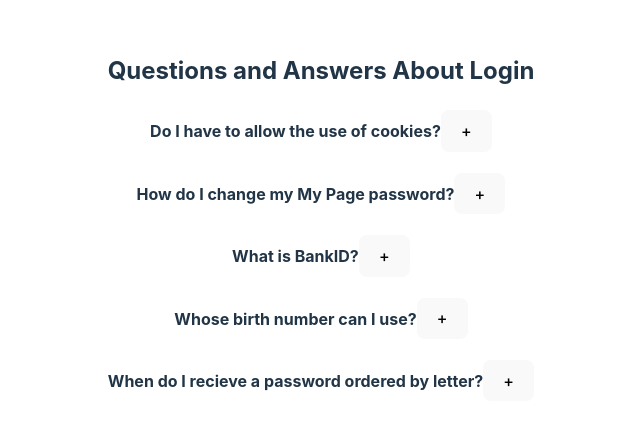
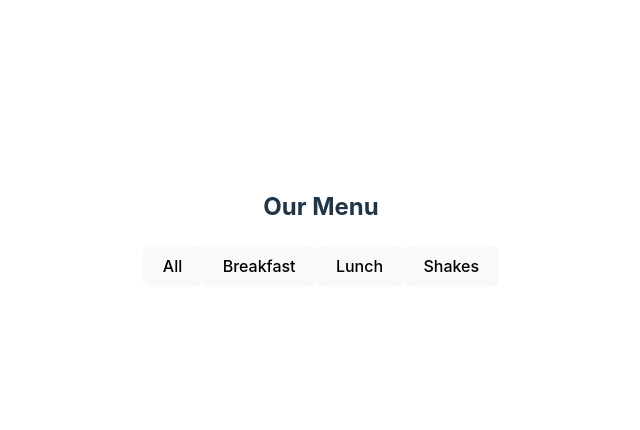
Before and after one commit to benjaminhpham/15-react-projects, a React (Vite) app: page / in a window 1280 px wide. Shown: the part 172-602 px from the top of the page, without its empty margins (319-959 px from the left). Built offline with nearby package versions, Linux system fonts and the light colour scheme.

Commit message:
implemented filtered menu

```diff
--- a/src/App.jsx
+++ b/src/App.jsx
@@ -5,13 +5,15 @@ import "./App.css";
 import Tours from "./projects/project-2-tours/Tours";
 import Reviews from "./projects/project-3-reviews/Reviews";
 import Accordion from "./projects/project-4-accordion/Accordion";
+import MenuDisplayItem from "./projects/project-5-menu-display-items/MenuDisplayItem";
 
 function App() {
   return (
     <>
       {/* <Tours /> */}
       {/* <Reviews /> */}
-      <Accordion />
+      {/* <Accordion /> */}
+      <MenuDisplayItem />
     </>
   );
 }
--- /dev/null
+++ b/src/projects/project-5-menu-display-items/MenuDisplayItem.jsx
@@ -0,0 +1,46 @@
+import { useState } from "react";
+import data from "./data";
+import MenuItem from "./MenuItem";
+
+export default function MenuDisplayItem() {
+  const [menu, setMenu] = useState(data);
+  const [category, setCategory] = useState("");
+
+  // capitalize the first letter
+  const capitalizeFirstLetter = (string) => {
+    return string.charAt(0).toUpperCase() + string.slice(1);
+  };
+
+  const categoryButtons = [
+    "All",
+    ...new Set(menu.map((item) => capitalizeFirstLetter(item.category))),
+  ];
+
+  const handleClick = (e) => {
+    const categoryType = e.target.innerText.toLowerCase();
+    setCategory(categoryType);
+  };
+
+  const filteredMenu =
+    category === "all"
+      ? menu
+      : menu.filter((item) => item.category === category);
+
+  return (
+    <main>
+      <h2>Our Menu</h2>
+      <section>
+        {categoryButtons.map((btn, index) => (
+          <button key={index} onClick={handleClick}>
+            {btn}
+          </button>
+        ))}
+      </section>
+      <section>
+        {filteredMenu.map((item, index) => (
+          <MenuItem key={index} {...item} />
+        ))}
+      </section>
+    </main>
+  );
+}
--- /dev/null
+++ b/src/projects/project-5-menu-display-items/MenuItem.jsx
@@ -0,0 +1,10 @@
+export default function MenuItem({ title, category, price, desc }) {
+  return (
+    <article>
+      <h3>{title}</h3>
+      <h4>{category}</h4>
+      <h4>{price}</h4>
+      <p>{desc}</p>
+    </article>
+  );
+}
--- /dev/null
+++ b/src/projects/project-5-menu-display-items/data.js
@@ -0,0 +1,75 @@
+const menu = [
+  {
+    id: 1,
+    title: "buttermilk pancakes",
+    category: "breakfast",
+    price: 15.99,
+    img: "./images/item-1.jpeg",
+    desc: `I'm baby woke mlkshk wolf bitters live-edge blue bottle, hammock freegan copper mug whatever cold-pressed `,
+  },
+  {
+    id: 2,
+    title: "diner double",
+    category: "lunch",
+    price: 13.99,
+    img: "./images/item-2.jpeg",
+    desc: `vaporware iPhone mumblecore selvage raw denim slow-carb leggings gochujang helvetica man braid jianbing. Marfa thundercats `,
+  },
+  {
+    id: 3,
+    title: "godzilla milkshake",
+    category: "shakes",
+    price: 6.99,
+    img: "./images/item-3.jpeg",
+    desc: `ombucha chillwave fanny pack 3 wolf moon street art photo booth before they sold out organic viral.`,
+  },
+  {
+    id: 4,
+    title: "country delight",
+    category: "breakfast",
+    price: 20.99,
+    img: "./images/item-4.jpeg",
+    desc: `Shabby chic keffiyeh neutra snackwave pork belly shoreditch. Prism austin mlkshk truffaut, `,
+  },
+  {
+    id: 5,
+    title: "egg attack",
+    category: "lunch",
+    price: 22.99,
+    img: "./images/item-5.jpeg",
+    desc: `franzen vegan pabst bicycle rights kickstarter pinterest meditation farm-to-table 90's pop-up `,
+  },
+  {
+    id: 6,
+    title: "oreo dream",
+    category: "shakes",
+    price: 18.99,
+    img: "./images/item-6.jpeg",
+    desc: `Portland chicharrones ethical edison bulb, palo santo craft beer chia heirloom iPhone everyday`,
+  },
+  {
+    id: 7,
+    title: "bacon overflow",
+    category: "breakfast",
+    price: 8.99,
+    img: "./images/item-7.jpeg",
+    desc: `carry jianbing normcore freegan. Viral single-origin coffee live-edge, pork belly cloud bread iceland put a bird `,
+  },
+  {
+    id: 8,
+    title: "american classic",
+    category: "lunch",
+    price: 12.99,
+    img: "./images/item-8.jpeg",
+    desc: `on it tumblr kickstarter thundercats migas everyday carry squid palo santo leggings. Food truck truffaut  `,
+  },
+  {
+    id: 9,
+    title: "quarantine buddy",
+    category: "shakes",
+    price: 16.99,
+    img: "./images/item-9.jpeg",
+    desc: `skateboard fam synth authentic semiotics. Live-edge lyft af, edison bulb yuccie crucifix microdosing.`,
+  },
+];
+export default menu;
```
